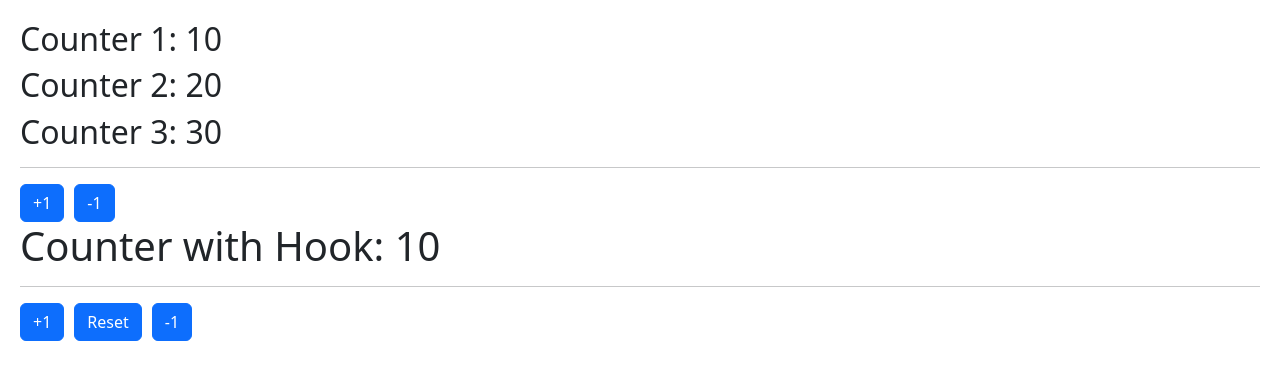
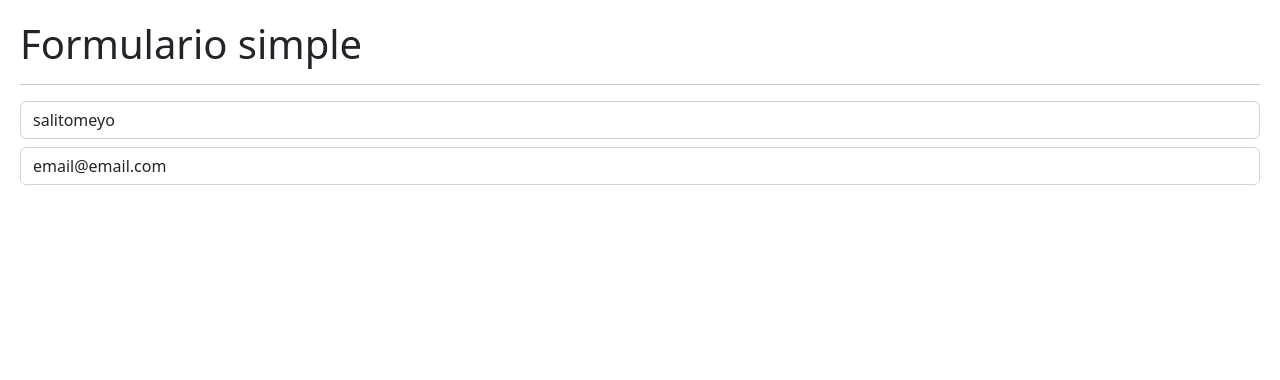
Before and after one commit to salitomeyo-learning-path/udemy-react-js, a React (Vite) app in the folder 05-hook-app/: page / in a window 1280 px wide. Shown: the top 380 px of the page. Built offline with nearby package versions, Linux system fonts and the light colour scheme.

Commit message:
feat: simple form

```diff
--- /dev/null
+++ b/05-hook-app/src/02-useEffect/SimpleForm.jsx
@@ -0,0 +1,55 @@
+import { useEffect } from "react";
+import { useState } from "react";
+
+export const SimpleForm = () => {
+    const [ formState, setFormState ] = useState({
+        username: 'salitomeyo',
+        email: 'email@email.com'
+    })
+
+    const { username, email } = formState;
+
+    const onInputChange = ({ target }) => {
+        const { name, value } = target;
+        setFormState({
+            ...formState,
+            [ name ]: value
+        });
+    }
+
+    useEffect( () => {
+        console.log('UseEffect called!');
+    }, []);
+
+    useEffect( () => {
+        console.log('formState changed!');
+    }, [formState]);
+
+    useEffect( () => {
+        console.log('email changed!');
+    }, [email]);
+
+    return (
+        <>
+            <h1>Formulario simple</h1>
+            <hr />
+
+            <input
+                type="text"
+                className="form-control"
+                placeholder="Username"
+                name="username"
+                value={ username }
+                onChange={ onInputChange }
+            />
+            <input
+                type="email"
+                className="form-control mt-2"
+                placeholder="Email"
+                name="email"
+                value={ email }
+                onChange={ onInputChange }
+            />
+        </>
+    )
+}
--- a/05-hook-app/src/main.jsx
+++ b/05-hook-app/src/main.jsx
@@ -1,14 +1,14 @@
 import React from 'react'
 import ReactDOM from 'react-dom/client'
-import { CounterApp } from './01-useState/CounterApp'
-import { CounterWithCustomHook } from './01-useState/CounterWithCustomHook'
+import { SimpleForm } from './02-useEffect/SimpleForm'
 
-import { HooksApp } from './HooksApp'
+// import { CounterApp } from './01-useState/CounterApp'
+// import { CounterWithCustomHook } from './01-useState/CounterWithCustomHook'
+// import { HooksApp } from './HooksApp'
 import './index.css'
 
 ReactDOM.createRoot(document.getElementById('root')).render(
   <React.StrictMode>
-    <CounterApp />
-    <CounterWithCustomHook />
+    <SimpleForm />
   </React.StrictMode>
 )
```
